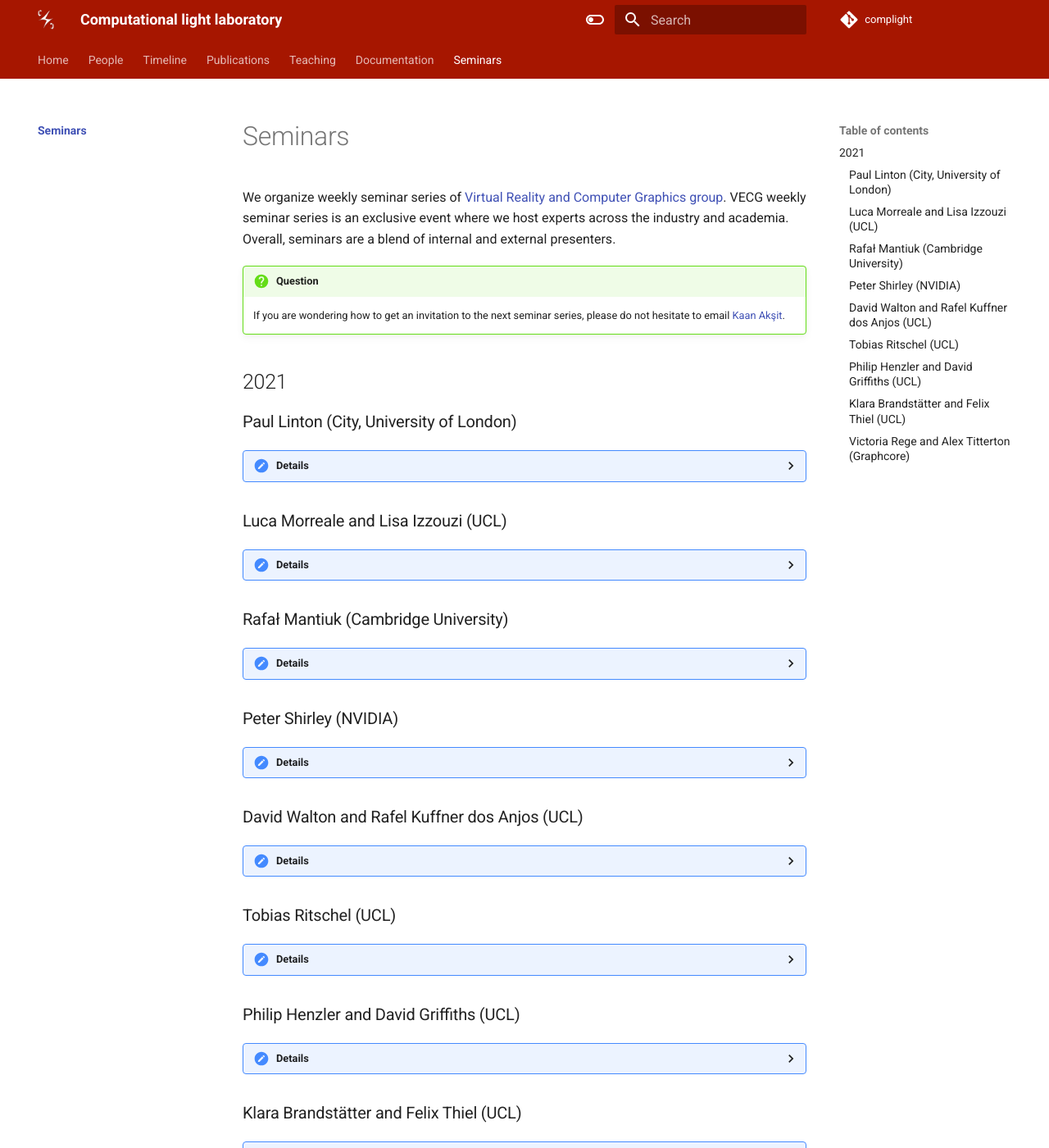
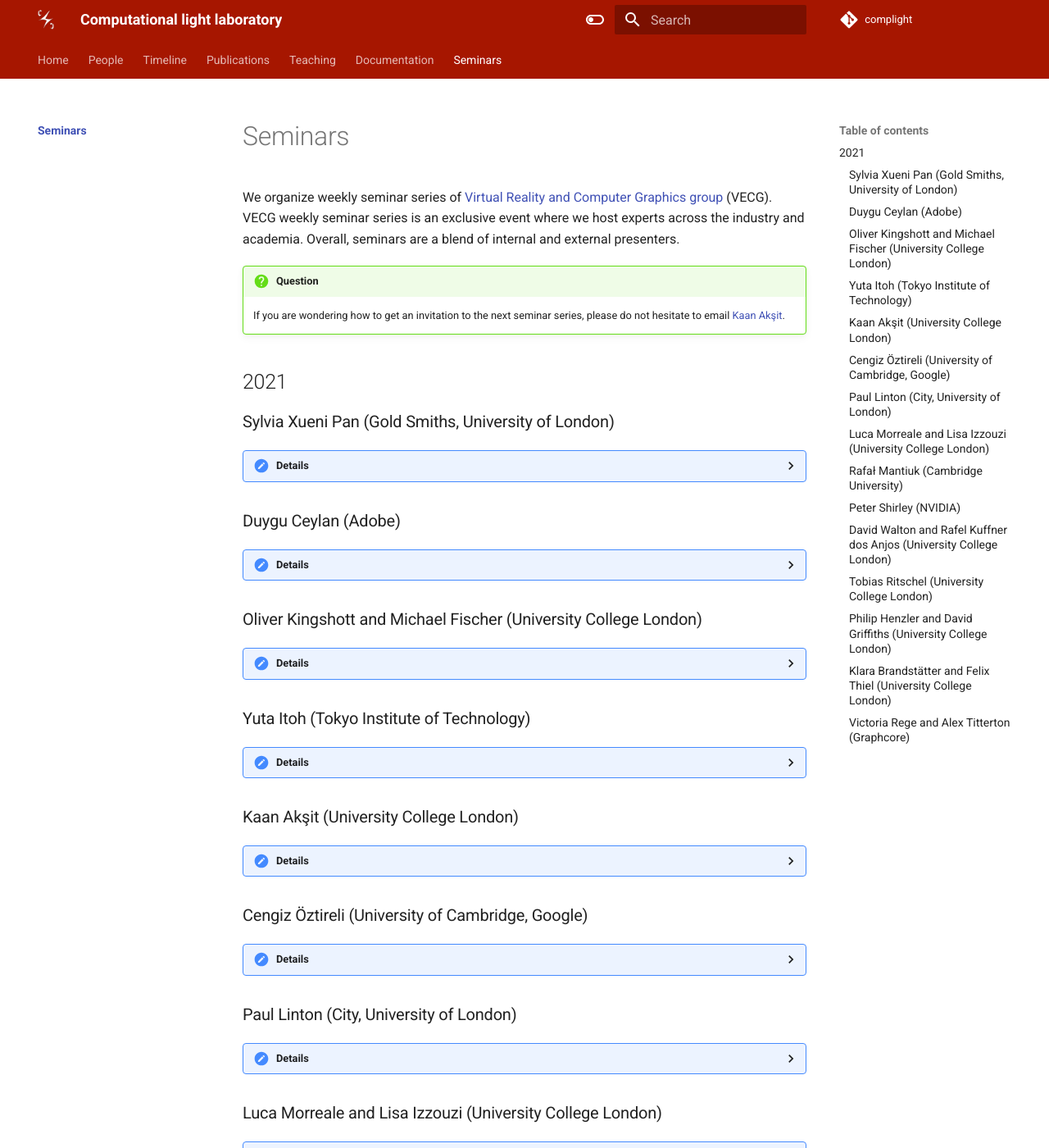
Before and after one commit to complight/complight.github.io, an MkDocs documentation site: the page built from docs/seminars/index.md, in a window 1280 px wide and 1400 px high. Shown: the whole window at 82% size. Built offline with MkDocs 1.6.1 and Material for MkDocs 9.7.7, drawn with Linux system fonts in a browser that asks for light colours; some of the changed text lies outside the part shown.

Commit message:
Some more updates in structe and seminars.

```diff
--- a/docs/seminars/index.md
+++ b/docs/seminars/index.md
@@ -1,5 +1,5 @@
 # Seminars
-We organize weekly seminar series of [Virtual Reality and Computer Graphics group](http://vecg.cs.ucl.ac.uk/).
+We organize weekly seminar series of [Virtual Reality and Computer Graphics group](http://vecg.cs.ucl.ac.uk/) (VECG).
 VECG weekly seminar series is an exclusive event where we host experts across the industry and academia.
 Overall, seminars are a blend of internal and external presenters.
 
@@ -7,6 +7,88 @@ Overall, seminars are a blend of internal and external presenters.
     If you are wondering how to get an invitation to the next seminar series, please do not hesitate to email [Kaan Akşit](mailto:k.aksit@ucl.ac.uk).
 
 ## 2021
+
+### Sylvia Xueni Pan (Gold Smiths, University of London)
+??? Details
+    **Date:**
+    8th September 2021
+
+    **Presenters:** Sylvia Xueni Pan, Lecturer in Graphics, Gold Smiths, University of London
+
+    **Title:** Virtual Social Interaction in VR
+
+    **Watch:** [Recording (Password protected)](https://liveuclac-my.sharepoint.com/:v:/g/personal/ucackak_ucl_ac_uk/ETE1DpOkDHtGvvDGMFT8FFEBCbMhn5XxAREbfHzykz_zFQ?e=FyMlXH)
+
+
+
+### Duygu Ceylan (Adobe)
+??? Details
+    **Date:**
+    28th July 2021
+
+    **Presenters:** [Duygu Ceylan](http://www.duygu-ceylan.com/), Senior Research Scientist, Adobe
+
+    **Title:** Neural Dynamic Characters
+
+    **Watch:** [Recording (Password protected)](https://liveuclac-my.sharepoint.com/:v:/g/personal/ucackak_ucl_ac_uk/EfdXf7RRnzFKo-sVKlJQnQUBY6xSS2Zg7DO2o_erg-haXw?e=aJ6pLa)
+
+
+
+### Oliver Kingshott and Michael Fischer (University College London)
+??? Details
+    **Date:**
+    21th July 2021
+
+    **Presenters:**
+
+    - [Oliver Kingshott](http://oliver.kingshott.com/), MSc student at University College London
+    - Michael Fischer, PhD student at University College London
+
+    **Title:**
+
+    - Lensless Learning
+    - Learning to Overfit
+
+    **Watch:** [Recording (Password protected)](https://liveuclac-my.sharepoint.com/:v:/g/personal/ucackak_ucl_ac_uk/ET_IOcvnydpEsbrrIvEIj8gB8R8V5eue2lORC9K7OtWFCg?e=mZz485)
+
+
+### Yuta Itoh (Tokyo Institute of Technology)
+??? Details
+    **Date:**
+    14th July 2021
+
+    **Presenters:** [Yuta Itoh](https://www.ar.c.titech.ac.jp/people/yuta-itoh), Project Associate Professor at the University of Tokyo
+
+    **Title:** Vision Augmentation: overwriting our visual world via computation
+
+    **Watch:** [Recording (Password protected)](https://liveuclac-my.sharepoint.com/:v:/g/personal/ucackak_ucl_ac_uk/EQERaYNTL25IrNAyS-nKNDgBc-Qc5oc3jhybcpLnBHbcfA?e=PDr2mM)
+
+
+
+### Kaan Akşit (University College London)
+??? Details
+    **Date:**
+    7th July 2021
+
+    **Presenters:** [Kaan Akşit](https://kaanaksit.com), Associate Professor at University College London
+
+    **Title:** Towards remote pixelless displays
+
+    **Watch:** [Recording (Password protected)](https://liveuclac-my.sharepoint.com/:v:/g/personal/ucackak_ucl_ac_uk/Ea_pqdAY895NkqP7PL8y6WMBEAQaUAH399egoElvPXW5cA?e=5dbgQB)
+
+
+
+### Cengiz Öztireli (University of Cambridge, Google)
+??? Details
+    **Date:**
+    28th June 2021
+
+    **Presenters:** [Cengiz Öztireli](https://www.cl.cam.ac.uk/~aco41/), Associate Professor at University of Cambridge, Senior Researcher at Google
+
+    **Title:** 3D Digital Reality - Modeling for Perception
+
+    **Watch:** [Recording (Password protected)](https://liveuclac-my.sharepoint.com/:v:/g/personal/ucackak_ucl_ac_uk/EVfZZBB69sFOj8-qUd40a_kBbATJEI6xMrUpI2OHawvnWw?e=gNwFX1)
+
 
 ### Paul Linton (City, University of London)
 ??? Details
@@ -20,16 +102,15 @@ Overall, seminars are a blend of internal and external presenters.
     **Watch:** [Recording (Password protected)](https://liveuclac-my.sharepoint.com/:v:/g/personal/ucackak_ucl_ac_uk/EbBViX_S8eZPvxUTVL0oW88BsyM3LVptasrpupR7DDaqKg?e=NdrkQS)
 
 
-
-### Luca Morreale and Lisa Izzouzi (UCL)
+### Luca Morreale and Lisa Izzouzi (University College London)
 ??? Details
     **Date:**
     16th June 2021
 
     **Presenters:**
 
-    - Luca Morreale, PhD student at UCL
-    - Lisa Izzouzi, Phd student at UCL
+    - Luca Morreale, PhD student at University College London
+    - Lisa Izzouzi, Phd student at University College London
 
     **Title:**
     - Interpretable Neural Surface Maps
@@ -59,15 +140,15 @@ Overall, seminars are a blend of internal and external presenters.
 
     **Watch:** [Recording (Password protected)](https://liveuclac-my.sharepoint.com/:v:/g/personal/ucackak_ucl_ac_uk/EfIjHtTS3UVBvam7-tGZ3AYBK_Vo0JmRPMsNH2pw09y-5A?e=ScxSDb)
 
-### David Walton and Rafel Kuffner dos Anjos (UCL)
+### David Walton and Rafel Kuffner dos Anjos (University College London)
 ??? Details
     **Date:**
     26th May 2021
 
     **Presenters:**
 
-    - [David Walton](https://drwalton.github.io/), Postdoctoral researcher at UCL
-    - Rafael Kuffner dos Anjos, Postdoctoral researcher at UCL
+    - [David Walton](https://drwalton.github.io/), Postdoctoral researcher at University College London
+    - Rafael Kuffner dos Anjos, Postdoctoral researcher at University College London
 
     **Title:**
 
@@ -76,26 +157,26 @@ Overall, seminars are a blend of internal and external presenters.
 
     **Watch:** [Recording (Password protected)](https://liveuclac-my.sharepoint.com/:v:/g/personal/ucackak_ucl_ac_uk/ERSe-PoUM-5GvbiAr9byQPUBy6iHYSQS7jXX54v-Tfw8SQ?e=936CsI)
 
-### Tobias Ritschel (UCL)
+### Tobias Ritschel (University College London)
 ??? Details
     **Date:**
     19th May 2021
 
-    **Presenters:** [Tobias Ritschel](https://www.homepages.ucl.ac.uk/~ucactri/), Professor of Computer Graphics at UCL
+    **Presenters:** [Tobias Ritschel](https://www.homepages.ucl.ac.uk/~ucactri/), Professor of Computer Graphics at University College London
 
     **Title:** Blue noise plots
 
     **Watch:** Not recorded
 
-### Philip Henzler and David Griffiths (UCL)
+### Philip Henzler and David Griffiths (University College London)
 ??? Details
     **Date:**
     12th May 2021
 
     **Presenters:**
 
-    - Philip Henzler, PhD student at UCL
-    - David Griffiths, PhD student at UCL
+    - Philip Henzler, PhD student at University College London
+    - David Griffiths, PhD student at University College London
 
     **Title:**
 
@@ -105,15 +186,15 @@ Overall, seminars are a blend of internal and external presenters.
     **Watch:** [Recording (Password protected)](https://liveuclac-my.sharepoint.com/:v:/g/personal/ucackak_ucl_ac_uk/Ef2lsn08ON5Orhcfr0PYntgBo2jmg8LU60Tuiq2rB5rDWA?e=dq7Ybu)
 
 
-### Klara Brandstätter and Felix Thiel (UCL)
+### Klara Brandstätter and Felix Thiel (University College London)
 ??? Details
 	**Date:**
 	5th May 2021
 
 	**Presenters:**
 
-	- [Klara Brandstätter](https://www.linkedin.com/in/klara-brandst%C3%A4tter-79b72820b/), PhD student at UCL
-	- Felix Thiel, PhD student at UCL
+	- [Klara Brandstätter](https://www.linkedin.com/in/klara-brandst%C3%A4tter-79b72820b/), PhD student at University College London
+	- Felix Thiel, PhD student at University College London
 
 	**Title:**
 
--- a/mkdocs.yml
+++ b/mkdocs.yml
@@ -27,6 +27,8 @@ nav:
 theme:
     name: material
     logo: logo/logo.png
+    icon:
+      logo: logo
     language: en
     features:
         - content.code.annotate
```
